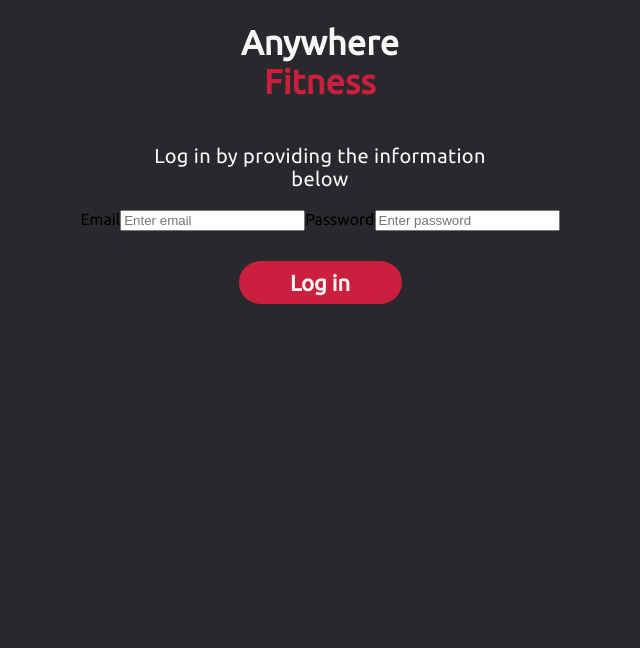
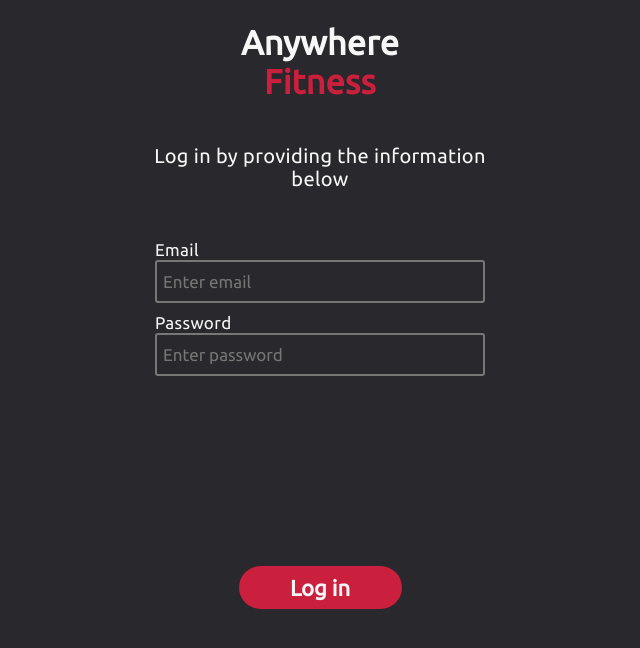
Before and after one commit to rbabaci1/Anywhere-Fitness, a React (Create React App) app in the folder anywhere-fitness/: page /login in a window 1280 px wide. Shown: the top 648 px of the page, without its empty margins (320-960 px from the left). Built offline with nearby package versions, Linux system fonts and the light colour scheme.

Commit message:
add style to form inputs and submit button

```diff
--- a/anywhere-fitness/src/Pages/LoginPage/LoginPage.js
+++ b/anywhere-fitness/src/Pages/LoginPage/LoginPage.js
@@ -17,6 +17,38 @@ const LoginContainer = styled.div`
     letter-spacing: 0.36px;
     color: #f7f7f7;
   }
+
+  form {
+    display: flex;
+    flex-direction: column;
+    width: 330px;
+    margin-top: 30px;
+    label {
+      display: flex;
+      flex-direction: column;
+      color: #f7f7f7;
+      font-size: 17px;
+      font-weight: normal;
+      line-height: 20px;
+      letter-spacing: 0.36px;
+      margin-bottom: 10px;
+
+      input {
+        border-radius: 3px;
+        box-sizing: border-box;
+        border: 2px solid #787777;
+        padding: 10px 6px;
+        font-size: 17px;
+        background: inherit;
+        color: #f7f7f7;
+        font-family: Ubuntu;
+      }
+    }
+    div {
+      margin-top: 150px;
+      text-align: center;
+    }
+  }
 `;
 
 export default function LoginPage() {
@@ -34,6 +66,7 @@ export default function LoginPage() {
   };
 
   const handleSubmit = event => {
+    event.preventDefault();
     return null;
   };
 
@@ -43,7 +76,7 @@ export default function LoginPage() {
 
       <p>Log in by providing the information below</p>
 
-      <form onSubmit={handleSubmit}>
+      <form onSubmit={handleSubmit} noValidate>
         <label>
           Email
           <input
@@ -63,9 +96,11 @@ export default function LoginPage() {
             placeholder='Enter password'
           />
         </label>
+
+        <div>
+          <Button textContent='Log in' />
+        </div>
       </form>
-
-      <Button textContent='Log in' />
     </LoginContainer>
   );
 }
```
